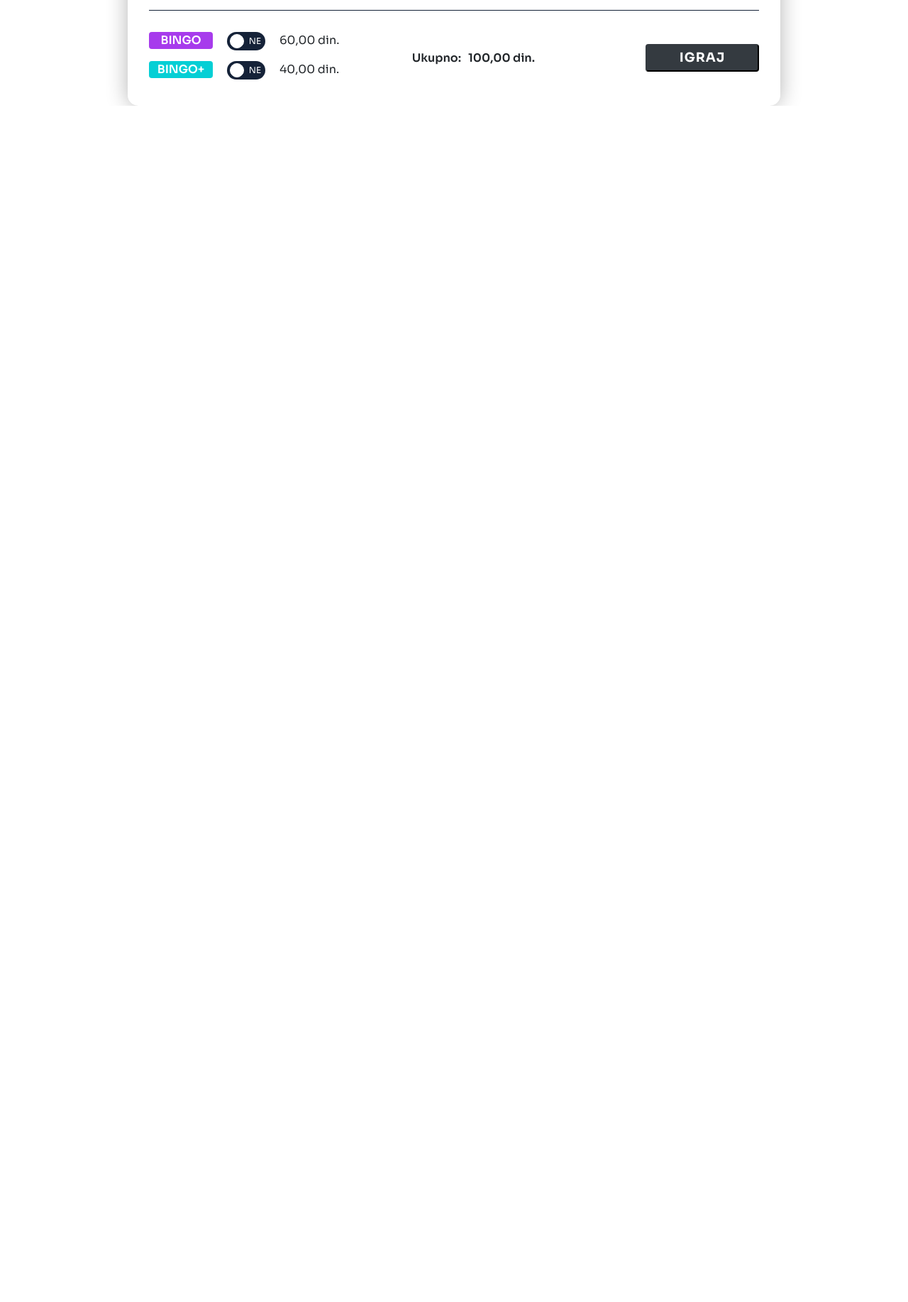
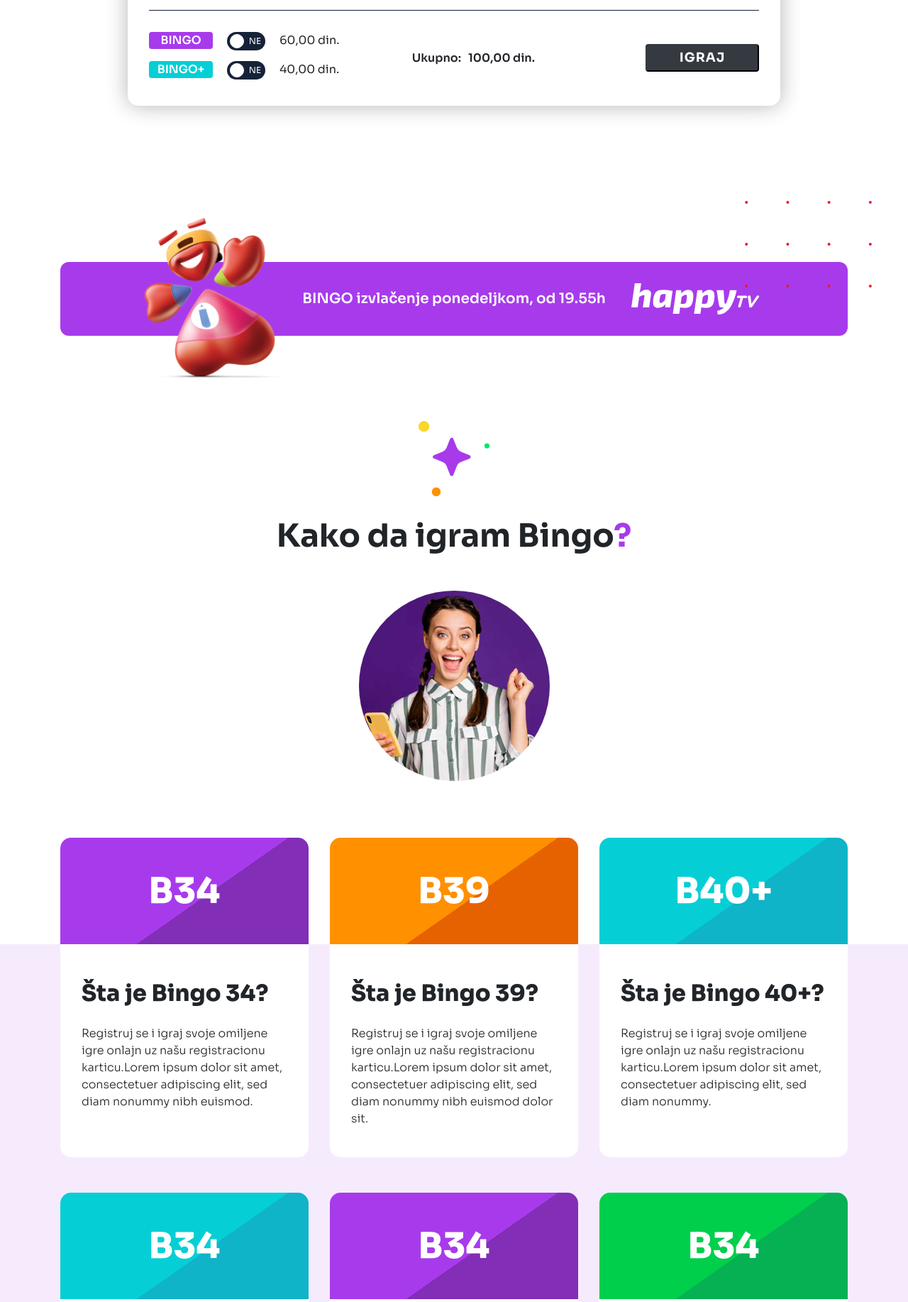
Before and after one commit to millan89/redesign, a PHP site: page /bingo.html in a window 1280 px wide. Shown: the part 1124-2958 px from the top of the page at 71% size. Before the commit the page ends 1273 px from the top, so only its background shows below. Run offline with PHP 8.4, Linux system fonts and the light colour scheme; some libraries are stand-ins or nearby versions; some web fonts are replaced.

Commit message:
grid na bingo stranici + baner

```diff
--- a/bingo.html
+++ b/bingo.html
@@ -375,6 +375,153 @@
         </div>
     </section>
 
+    <section class="draw-banner">
+        <div class="container">
+            <div class="row">
+                <div class="col-12">
+                    <div class="db-purple-bg">
+                        <div class="row align-items-center">
+                            <div class="col-lg-3">
+                                <div class="draw-banner-srecko">
+                                    <img src="images/bingo/bingo-srecko.png" alt="">
+                                </div>
+                            </div>
+                            <div class="col-lg-6">
+                                <div class="draw-banner-text">
+                                    <p>BINGO izvlačenje ponedeljkom, od 19.55h</p>
+                                </div>
+                            </div>
+                            <div class="col-lg-3">
+                                <div class="draw-banner-tv">
+                                    <img src="images/bingo/happy-tv_logo.svg" alt="">
+                                    <img class="d-none d-lg-block" src="images/bingo/crvene-tackice-01.svg" alt="">
+                                </div>
+                            </div>
+                        </div>
+                    </div>
+                </div>
+            </div>
+        </div>
+    </section>
+
+    <section class="how-to-play how-to-play--bingo">
+        <div class="how-to-play__headline">
+            <div class="container">
+                <div class="row">
+                    <div class="col-12">
+                        <img class="star" src="images/bingo/zvezdica-tackice-bingo.svg" alt="">
+                        <h1>Kako da igram Bingo<span>?</span></h1>
+                        <img class="girl" src="images/bingo/girl-how-to-play.png" alt="">
+                    </div>
+                </div>
+            </div>
+        </div>
+        <div class="how-to-play__grid">
+            <div class="container">
+                <div class="row d-flex row-eq-height">
+                    <div class="col-sm-6 col-lg-4">
+                        <div class="grid-item">
+                            <div class="grid-item__header grid-item__header-purple text-center text-capitalize text-white">
+                                <span>B34</span>
+                            </div>
+                            <div class="grid-item__body">
+                                <h3>Šta je Bingo 34?</h3>
+                                <p>Registruj se i igraj svoje
+                                omiljene igre onlajn uz našu
+                                registracionu karticu.Lorem
+                                ipsum dolor sit amet,
+                                consectetuer adipiscing elit,
+                                sed diam nonummy nibh
+                                euismod.</p>
+                            </div>
+                        </div>
+                    </div>
+                    <div class="col-sm-6 col-lg-4">
+                        <div class="grid-item">
+                            <div class="grid-item__header grid-item__header-orange text-center text-capitalize text-white">
+                                <span>B39</span>
+                            </div>
+                            <div class="grid-item__body">
+                                <h3>Šta je Bingo 39?</h3>
+                                <p>Registruj se i igraj svoje
+                                omiljene igre onlajn uz našu
+                                registracionu karticu.Lorem
+                                ipsum dolor sit amet,
+                                consectetuer adipiscing elit,
+                                sed diam nonummy nibh
+                                euismod dolor sit.</p>
+                            </div>
+                        </div>
+                    </div>
+                    <div class="col-sm-6 col-lg-4">
+                        <div class="grid-item">
+                            <div class="grid-item__header grid-item__header-blue text-center text-capitalize text-white">
+                                <span>B40+</span>
+                            </div>
+                            <div class="grid-item__body">
+                                <h3>Šta je Bingo 40+?</h3>
+                                <p>Registruj se i igraj svoje
+                                omiljene igre onlajn uz našu
+                                registracionu karticu.Lorem
+                                ipsum dolor sit amet,
+                                consectetuer adipiscing elit,
+                                sed diam nonummy.</p>
+                            </div>
+                        </div>
+                    </div>
+                    <div class="col-sm-6 col-lg-4">
+                        <div class="grid-item">
+                            <div class="grid-item__header grid-item__header-blue text-center text-capitalize text-white">
+                                <span>B34</span>
+                            </div>
+                            <div class="grid-item__body">
+                                <h3>Šta je BingoPlus?</h3>
+                                <p>Registruj se i igraj svoje
+                                omiljene igre onlajn uz našu
+                                registracionu karticu.Lorem
+                                ipsum dolor sit amet,
+                                consectetuer adipiscing elit,
+                                sed diam nonummy.</p>
+                            </div>
+                        </div>
+                    </div>
+                    <div class="col-sm-6 col-lg-4">
+                        <div class="grid-item">
+                            <div class="grid-item__header grid-item__header-purple text-center text-capitalize text-white">
+                                <span>B34</span>
+                            </div>
+                            <div class="grid-item__body">
+                                <h3>Šta je Centar?</h3>
+                                <p>Registruj se i igraj svoje
+                                omiljene igre onlajn uz našu
+                                registracionu karticu.Lorem
+                                ipsum dolor sit amet,
+                                consectetuer adipiscing elit,
+                                sed diam nonummy.</p>
+                            </div>
+                        </div>
+                    </div>
+                    <div class="col-sm-6 col-lg-4">
+                        <div class="grid-item">
+                            <div class="grid-item__header grid-item__header-green text-center text-capitalize text-white">
+                                <span>B34</span>
+                            </div>
+                            <div class="grid-item__body">
+                                <h3>Šta je Kockica?</h3>
+                                <p>Registruj se i igraj svoje
+                                omiljene igre onlajn uz našu
+                                registracionu karticu.Lorem
+                                ipsum dolor sit amet,
+                                consectetuer adipiscing elit,
+                                sed diam nonummy.</p>
+                            </div>
+                        </div>
+                    </div>
+                </div>
+            </div>
+        </div>
+    </section>
+
     <script src="https://code.jquery.com/jquery-3.5.1.slim.min.js"
     integrity="sha384-DfXdz2htPH0lsSSs5nCTpuj/zy4C+OGpamoFVy38MVBnE+IbbVYUew+OrCXaRkfj" crossorigin="anonymous">
     </script>
--- a/css/style-1.css
+++ b/css/style-1.css
@@ -1,3 +1,8 @@
+:root {
+	--brand-light-pink: #f6ebfd;
+	--brand-orange: #ff9000;
+}
+
 p {
     margin-bottom: .5rem;
 }
@@ -531,6 +536,142 @@ input[type='radio'] {
 }
 
 
+
+
+
+
+
+.draw-banner .db-purple-bg {
+	background-color: var(--brand-purple);
+	color: #fff;
+	position: relative;
+	padding: 30px 0;
+	border-radius: 12px;
+	margin-top: 220px;
+}
+
+.draw-banner-srecko img {
+	position: absolute;
+	width: 200px;
+	top: -122px;
+	left: 130px;
+}
+
+.draw-banner-tv img:first-child {
+	width: 180px;
+	margin-left: -50px;
+}
+
+.draw-banner-tv img:last-child {
+	position: absolute;
+	width: 200px;
+	top: -130px;
+	right: -30px;
+}
+
+.draw-banner-text p {
+	margin-bottom: 0;
+	text-align: center;
+	font-weight: 600;
+	font-size: 20px;
+}
+
+
+
+
+
+
+.how-to-play__headline {
+	margin-top: 120px;
+	margin-bottom: 80px;
+}
+
+.how-to-play__headline .star {
+	width: 100px;
+	display: block;
+	margin: 0 auto;
+}
+
+.how-to-play__headline h1 {
+	text-align: center;
+	font-weight: 700;
+	margin: 30px 0 50px;
+}
+
+.how-to-play__headline h1 span {
+	color: var(--brand-purple);
+}
+
+.how-to-play__headline .girl {
+	border-radius: 50%;
+	margin: 0 auto;
+	display: block;
+}
+
+.how-to-play__grid {
+	background-color: var(--brand-light-pink);
+	background: linear-gradient(180deg, var(--brand-white), var(--brand-white) 150px,var(--brand-light-pink) 150px, var(--brand-light-pink) 100%);
+}
+
+.how-to-play__grid .grid-item {
+	margin-bottom: 50px;
+}
+
+.grid-item__header {
+	height: 150px;
+	display: flex;
+	justify-content: center;
+	align-items: center;
+	border-radius: 15px 15px 0 0;
+}
+
+.grid-item__header-purple {
+	background-color: var(--brand-purple);
+	background: linear-gradient(-215deg, var(--brand-purple), var(--brand-purple) 57%, #822eb7 57%, #822eb7 100%);
+}
+
+.grid-item__header-orange {
+	background-color: var(--brand-orange);
+	background: linear-gradient(-215deg, var(--brand-orange), var(--brand-orange) 57%, #e66200 57%, #e66200 100%);
+}
+
+.grid-item__header-blue {
+	background-color: var(--brand-light-blue-2);
+	background: linear-gradient(-215deg, var(--brand-light-blue-2), var(--brand-light-blue-2) 57%, #0fb4c9 57%, #0fb4c9 100%);
+}
+
+.grid-item__header-green {
+	background-color: var(--brand-green);
+	background: linear-gradient(-215deg, var(--brand-green), var(--brand-green) 57%,#05b153 57%, #05b153 100%);
+}
+
+.grid-item__header span {
+	font-weight: 900;
+	font-size: 50px;
+	line-height: 1;
+}
+
+.grid-item__body {
+	background-color: var(--brand-white);
+	border-radius: 0 0 15px 15px;
+	padding: 50px 30px 30px;
+	min-height: 300px;
+}
+
+.grid-item__body h3 {
+	font-weight: 800;
+	font-size: 32px;
+	margin-bottom: 25px;
+}
+
+
+
+
+
+
+
+
+
 /* Large devices (desktops, less than 1200px) */
 @media (max-width: 1199.98px) {
 	/* #MAIN BANNER */
@@ -551,15 +692,43 @@ input[type='radio'] {
 		transform: translate(-7px, 8px);
 	}
 	/* end#MAIN BANNER */
+
+	.draw-banner-srecko img {
+		left: 80px;
+	}
+
+	.draw-banner-tv img:first-child {
+		width: 170px;
+		margin-left: -10px;
+	}
 }
 
 /* Medium devices (tablets, less than 992px) */
 @media (max-width: 991.98px) {
+	.draw-banner-srecko img {
+		position: relative;
+		width: 190px;
+		top: -105px;
+		left: 50%;
+		transform: translateX(-50%);
+	}
 
+	.draw-banner-text {
+		padding: 0 15px;
+		position: relative;
+		top: -60px;
+	}
+
+	.draw-banner-tv img:first-child {
+		width: 200px;
+		display: block;
+		margin: 0 auto 0;
+	}
 }
 
 /* Small devices (landscape phones, less than 768px) */
 @media (max-width: 767.98px) {
+
 
 }
 
```
Also changed, not shown: images/bingo/bingo-srecko.png (added), images/bingo/crvene-tackice-01.svg (added), images/bingo/girl-how-to-play.png (added), images/bingo/happy-tv_logo.svg (added), images/bingo/zvezdica-tackice-bingo.svg (added).
